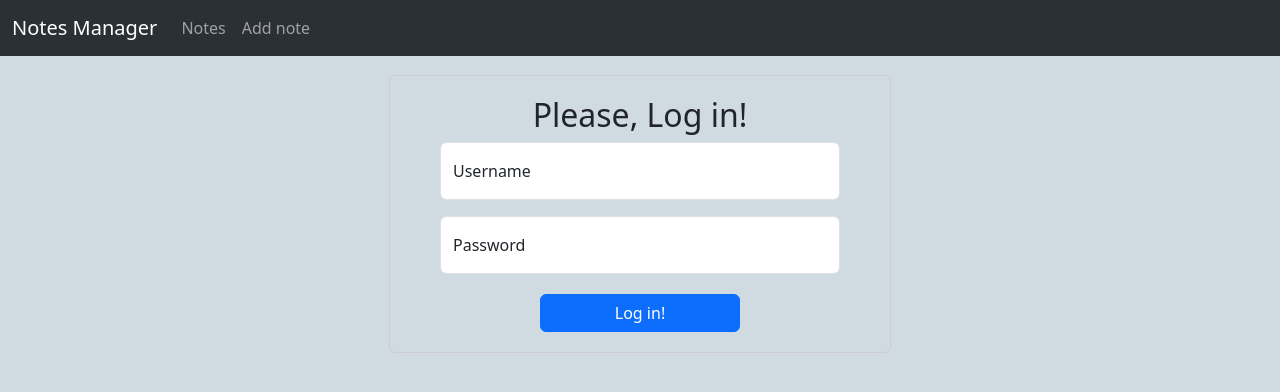
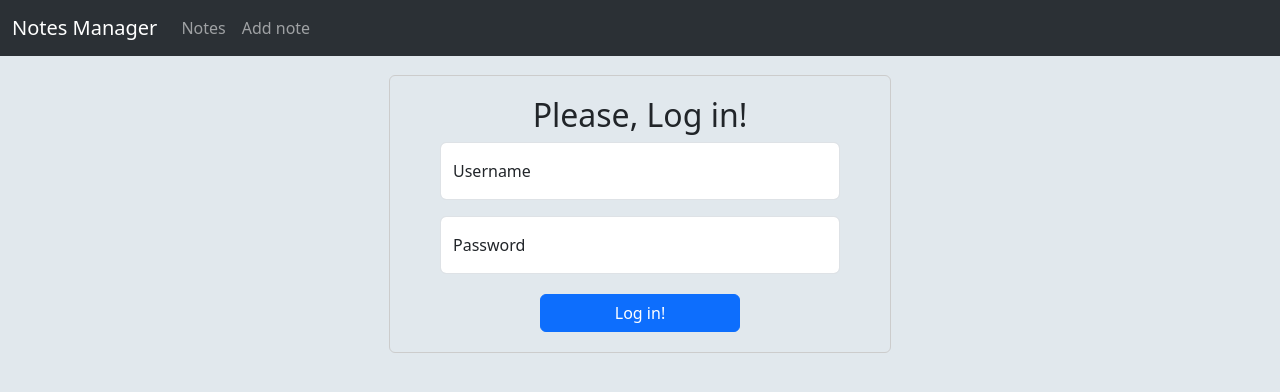
Before and after one commit to schmidtchristopher1/note-manager, an Angular app: page /login in a window 1280 px wide. Shown: the top 392 px of the page. Built offline with nearby package versions, Linux system fonts and the light colour scheme.

Commit message:
Update background color in global styles for improved aesthetics

```diff
--- a/src/styles.css
+++ b/src/styles.css
@@ -1,9 +1,9 @@
 /* You can add global styles to this file, and also import other style files */
 html{
-    background-color:   #d0dae1;
+    background-color:    #e1e8ed;
 }
 
 body{
-    background-color:    #d0dae1;
+    background-color:     #e1e8ed;
 
 }
```
